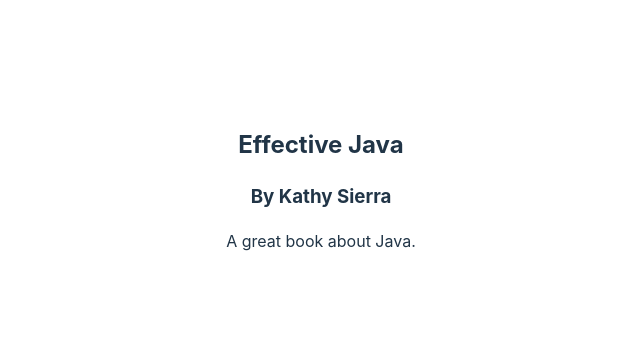
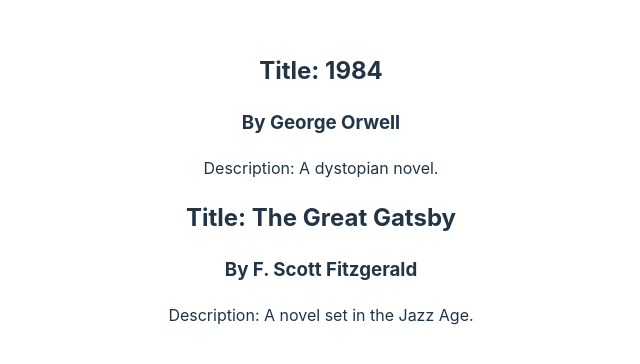
Before and after one commit to pdichone/react-beginners-course, a React (Vite) app: page / in a window 1280 px wide. Shown: the part 212-576 px from the top of the page, without its empty margins (319-959 px from the left). Built offline with nearby package versions, Linux system fonts and the light colour scheme.

Commit message:
add book array and use map method to show the books

```diff
--- a/src/App.jsx
+++ b/src/App.jsx
@@ -2,25 +2,41 @@
 import './App.css';
 
 function App() {
-  const bookName = 'Effective Java';
-  const author = 'Kathy Sierra';
-  const description = 'A great book about Java.';
+  const books = [
+    {
+      id: 1,
+      title: '1984',
+      author: 'George Orwell',
+      description: 'A dystopian novel.',
+    },
+    {
+      id: 2,
+      title: 'The Great Gatsby',
+      author: 'F. Scott Fitzgerald',
+      description: 'A novel set in the Jazz Age.',
+    },
+  ];
 
   return (
     <div className="App">
-      <Book title={bookName} author={author} description={description} />
+      {books.map((book, index) => (
+        <Book
+          title={book.title}
+          author={book.author}
+          description={book.description}
+        />
+      ))}
     </div>
   );
 }
 export default App;
 
 function Book(props) {
-  console.log(props);
   return (
     <div>
-      <h2>{props.title}</h2>
+      <h2>Title: {props.title}</h2>
       <h3>By {props.author}</h3>
-      <p>{props.description}</p>
+      <p>Description: {props.description}</p>
     </div>
   );
 }
```
